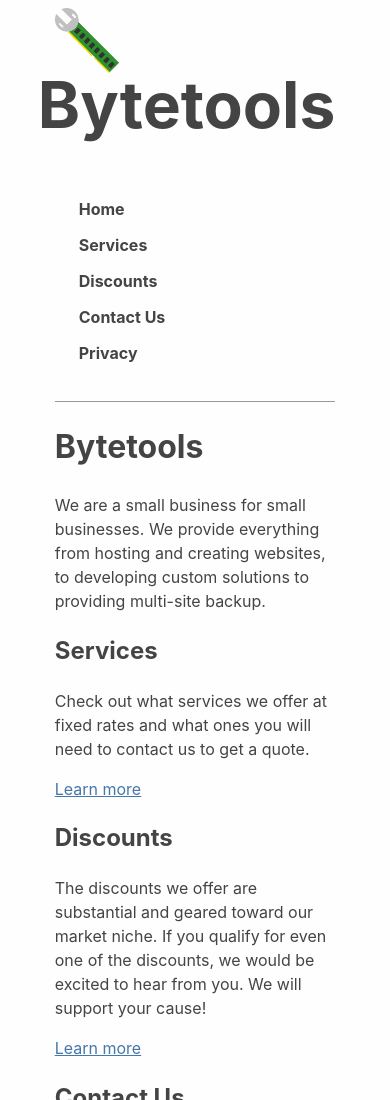
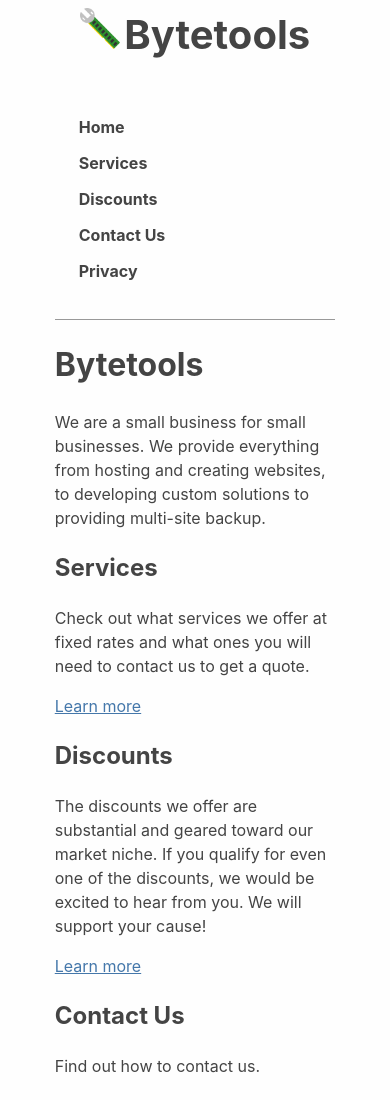
Before and after one commit to bytetools/bytetools.ca, a plain HTML site: page _site/index.html in a window 390 px wide. Shown: the top 1100 px of the page. Drawn offline with Linux system fonts and the light colour scheme.

Commit message:
More mobile tests

```diff
--- a/_sass/main.scss
+++ b/_sass/main.scss
@@ -41,23 +41,20 @@ header {
 
 .logo-wrapper {
   display: inline-block;
-  vertical-align: middle;
-  width: 100%;
 }
 .logo-text {
-  float: right;
-  font-size: 64px;
+  font-size: 40px;
   line-height: 1em;
   font-weight: bold;
 }
 img.logo {
-  float: left;
   display: inline-block;
-  width: 64px;
+  width: 40px;
 }
 
 nav {
   text-align: center;
+  display: inline-block;
   ul {
     display: inline-block;
     list-style-type: none;
@@ -106,6 +103,12 @@ footer {
 }
 
 @media screen and (max-width: 1300px) {
+  .logo-wrapper {
+    display: block;
+  }
+  nav {
+    display: block;
+  }
   nav ul{
     text-align: left;
     width: 100%;
--- a/_site/feed.xml
+++ b/_site/feed.xml
@@ -1 +1 @@
-<?xml version="1.0" encoding="utf-8"?><feed xmlns="http://www.w3.org/2005/Atom"><generator uri="https://jekyllrb.com/" version="4.1.1">Jekyll</generator><link href="/feed.xml" rel="self" type="application/atom+xml"/><link href="/" rel="alternate" type="text/html"/><updated>2020-11-30T08:53:42-07:00</updated><id>/feed.xml</id></feed>
+<?xml version="1.0" encoding="utf-8"?><feed xmlns="http://www.w3.org/2005/Atom"><generator uri="https://jekyllrb.com/" version="4.1.1">Jekyll</generator><link href="/feed.xml" rel="self" type="application/atom+xml"/><link href="/" rel="alternate" type="text/html"/><updated>2020-11-30T09:02:16-07:00</updated><id>/feed.xml</id></feed>
```
Also changed, not shown: _site/assets/css/style.css, 1 other file.
